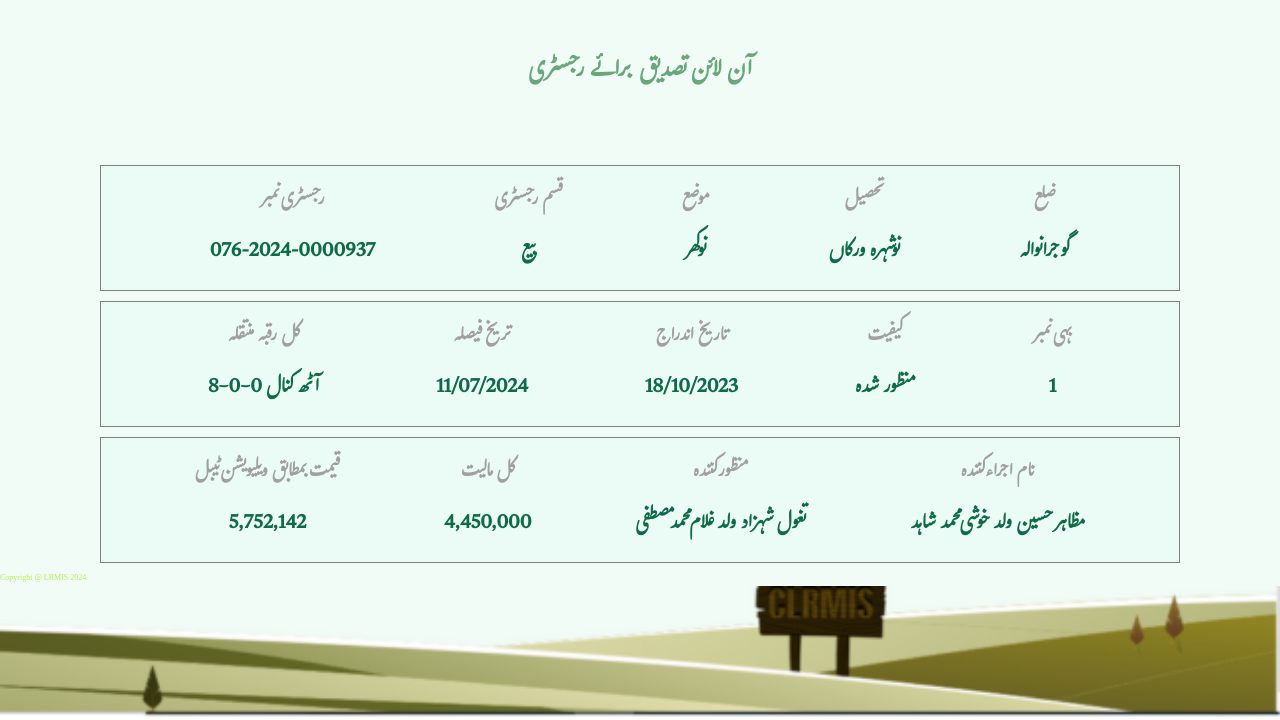
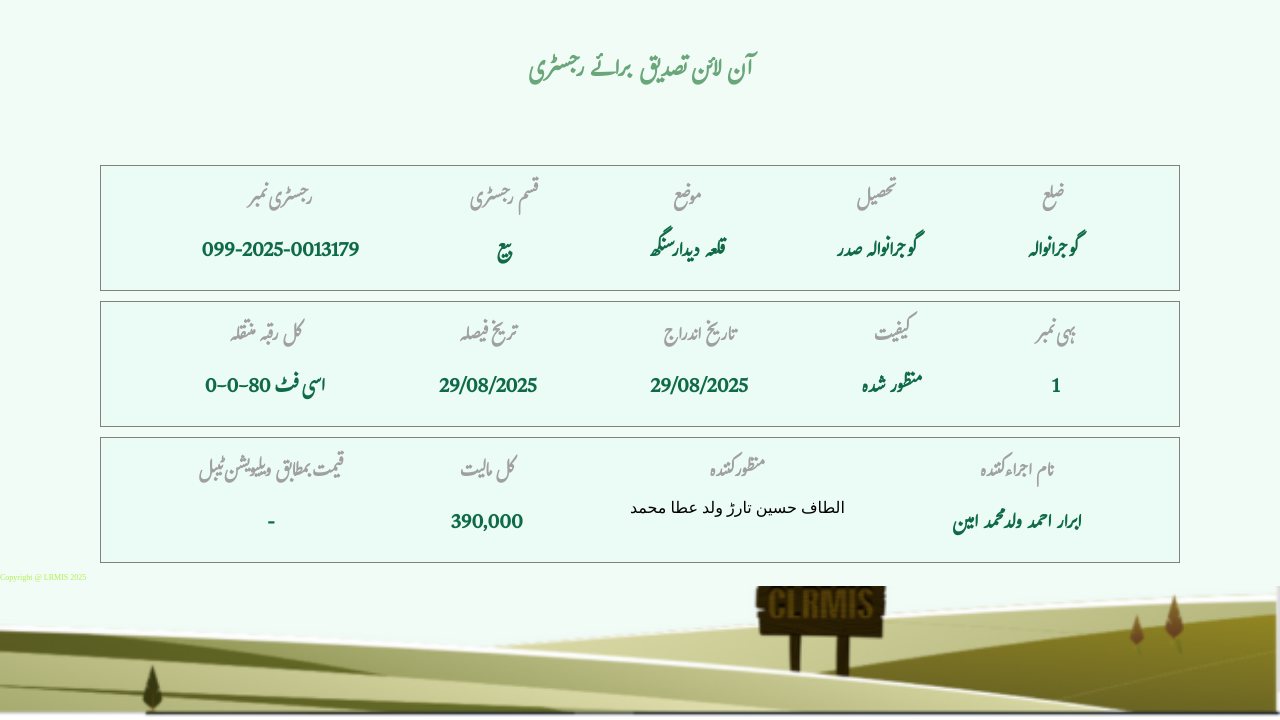
Before and after one commit to punjabzameen/https-onlinefard.punjab-zameen.gov.pk-RegistryVerification-data-HZVAQeF2tYkBM-k1QGuFYFdePYgHIF7p2, a plain HTML site: page index.html in a window 1280 px wide. Shown: the part 80-800 px from the top of the page. Drawn offline with Linux system fonts and the light colour scheme.

Commit message:
Update index.html

```diff
--- a/index.html
+++ b/index.html
@@ -32,7 +32,7 @@
             <div class="item text1">
                 <h3>رجسٹری نمبر
                 </h3>
-                <p>076-2024-0000937
+                <p>099-2025-0013179
                 </p>
             </div>
             <div class="item text2"><h3>قسم رجسٹری
@@ -42,13 +42,13 @@
             <div class="item text3">
                 <h3>موضع
                 </h3>
-                <p>نوکھر
+                <p>قلعہ دیدار سنگھ
                 </p>
             </div>
             <div class="item text4">
                 <h3>تحصیل
                 </h3>
-                <p>نوشہرہ ورکاں
+                <p>گوجرانوالہ صدر
                 </p>
             </div>
             <div class="item text5">
@@ -63,18 +63,18 @@
             <div class="item text1">
                 <h3>کل رقبہ منتقلہ
                 </h3>
-                <p>8-0-0 آٹھ کنال
+                <p>0-0-80 اسی فٹ
                 </p>
             </div>
             <div class="item text2"><h3>تریخ فیصلہ
 
             </h3>
-            <p>11/07/2024
+            <p>29/08/2025
             </p></div>
             <div class="item text3">
                 <h3>تاریخ اندراج
                 </h3>
-                <p>18/10/2023
+                <p>29/08/2025
                 </p>
             </div>
             <div class="item text4">
@@ -95,23 +95,23 @@
             <div class="item text1">
                 <h3>قیمت بمطابق ویلیویشن ٹیبل
                 </h3>
-                <p>5,752,142
+                <p>-
                 </p>
             </div>
             <div class="item text2"><h3>کل مالیت
             </h3>
-            <p>4,450,000
+            <p>390,000
             </p></div>
             <div class="item text3">
                 <h3>منظور کنندہ
                 </h3>
-                <p>تغول شہزاد ولد غلام محمد مصطفی
-                </p>
+                <p>
+                </p>الطاف حسین تارڑ ولد عطا محمد
             </div>
             <div class="item text4">
                 <h3>نام اجراء کنندہ
                 </h3>
-                <p>مظاہر حسین ولد خوشی محمد شاہد
+                <p>ابرار احمد ولد محمد امین
                 </p>
             </div>
 
@@ -120,11 +120,12 @@
     </section>
     <!-- ----------------- Inage section------------------ -->
      <div class="bottom_img">
-        Copyright @ LRMIS 2024
+        Copyright @ LRMIS 2025
 
      </div>
      <!-- <div class="main">
     </div> -->
 
 </body>
+
 </html>
```
